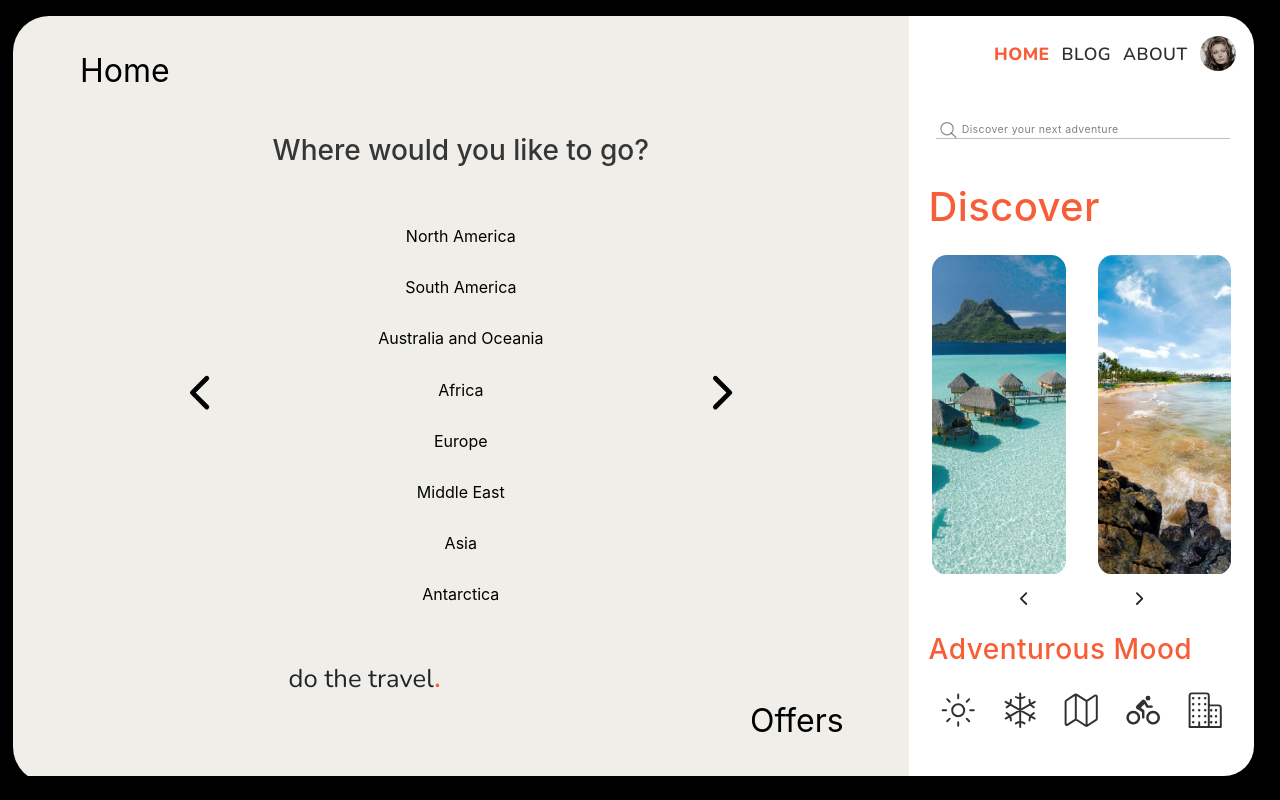
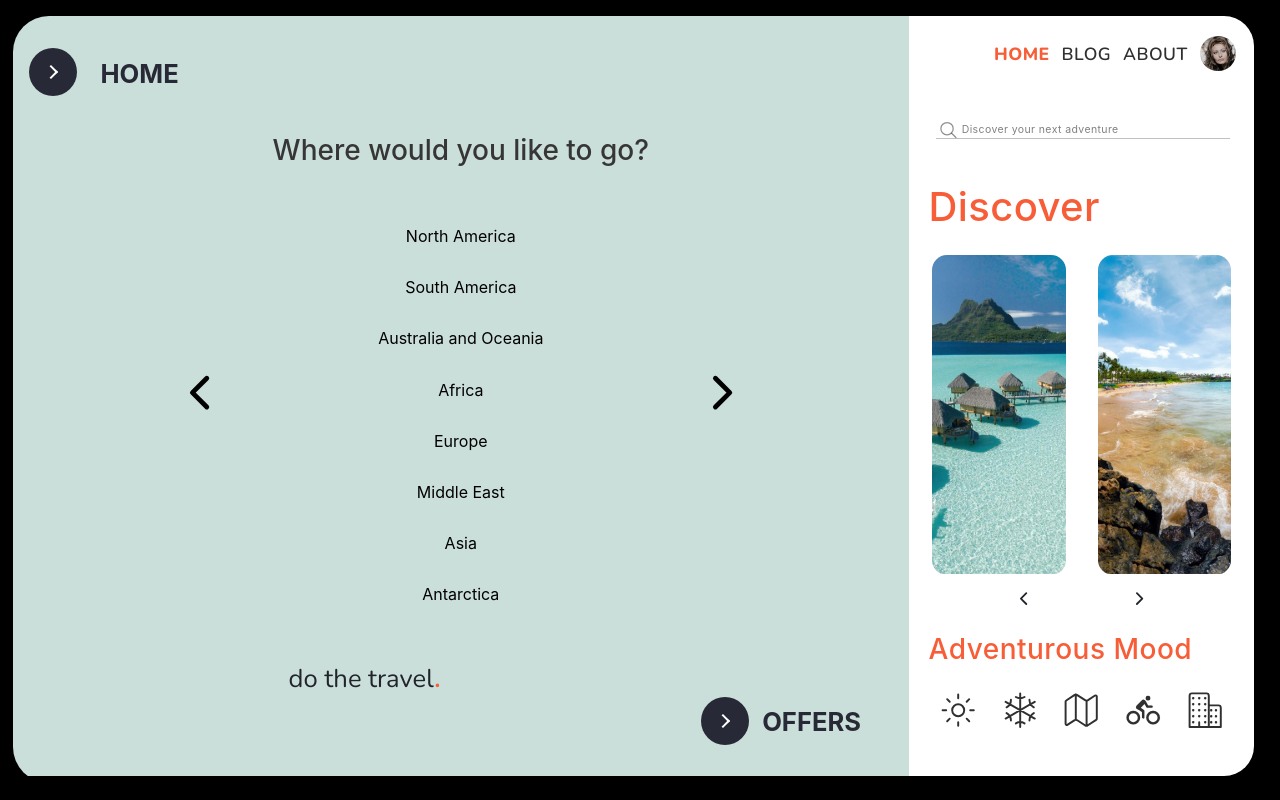
Before and after one commit to bidodev/react-dtravel-client, a React (Create React App) app: page /quiz in a window 1280 px wide. Built offline with nearby package versions, Linux system fonts and the light colour scheme.

Commit message:
some fixes etc.

```diff
--- a/src/components/intro/quiz/Quiz.component.js
+++ b/src/components/intro/quiz/Quiz.component.js
@@ -17,7 +17,7 @@ const setInvisible = (index) => {
   refCollection[index].style = "";
 };
 const forward = () => {
-  console.warn("previousFocus " + currentFocus)
+  console.warn("previousFocus " + currentFocus);
   setInvisible(currentFocus);
   if (currentFocus < 3) {
     currentFocus++;
@@ -25,7 +25,7 @@ const forward = () => {
     currentFocus = 0;
   }
   setVisible(currentFocus);
-  console.warn("currentFocus " + currentFocus)
+  console.warn("currentFocus " + currentFocus);
 };
 const back = () => {
   setInvisible(currentFocus);
@@ -51,13 +51,15 @@ const Quiz = () => {
   ));
   return (
     <div className="quiz-main">
-      <div  className="home">
-      <Link to="/" >
-        <button>
-          Home
-        </button>
-{/*         <div className = "pseudo-img"></div> */}
-      </Link>
+      <div className="home">
+        <Link to="/">
+          <button class="offers">
+            <span class="circle" aria-hidden="true">
+              <span class="icon arrow"></span>
+            </span>
+            <span class="button-text">HOME</span>
+          </button>
+        </Link>
       </div>
       <div className="back">
         <button onClick={back}>
@@ -71,14 +73,19 @@ const Quiz = () => {
         </button>
       </div>
       <div className="quiz-to-offers">
-        <button onClick={smoothScroll}>
-          Offers
+        <button class="offers" onClick={smoothScroll}>
+          <span class="circle" aria-hidden="true">
+            <span class="icon arrow"></span>
+          </span>
+          <span class="button-text">OFFERS</span>
         </button>
-   {/*      <div className = "pseudo-img"></div> */}
       </div>
       <div className="quiz-logo">
-        <p onClick={smoothScroll}> do the travel
-          <span>.</span></p>
+        <p onClick={smoothScroll}>
+          {" "}
+          do the travel
+          <span>.</span>
+        </p>
       </div>
     </div>
   );
--- a/src/components/intro/quiz/quiz.styles.scss
+++ b/src/components/intro/quiz/quiz.styles.scss
@@ -1,20 +1,32 @@
 * {
   box-sizing: border-box;
+  &::before,
+  &::after {
+    box-sizing: border-box;
   }
-*:focus, *:hover {
+}
+*:focus,
+*:hover {
   text-decoration: none;
-    outline:none;
+  outline: none;
 }
 p {
   cursor: pointer;
 }
-/*   .pseudo-img {
-    height: 6rem;
-    width: 6rem;
-  } */
+$bg: #f3f8fa;
+$white: #fff;
+$black: #282936;
+
+@mixin transition(
+  $property: all,
+  $duration: 0.45s,
+  $ease: cubic-bezier(0.65, 0, 0.076, 1)
+) {
+  transition: $property $duration $ease;
+}
 
 .quiz-main {
-  background: rgb(239, 238, 233);
+  background: #cbdfda;
   background-size: cover;
   margin: 0 auto;
   height: 95vh;
@@ -37,10 +49,10 @@
     ion-icon {
       font-size: 4vw;
       --ionicon-stroke-width: 60px;
-      &:hover{
+      &:hover {
         cursor: pointer;
         opacity: 0.5;
-        outline:none;
+        outline: none;
       }
     }
   }
@@ -56,12 +68,6 @@
     align-items: center;
     grid-row: 1;
     grid-column: 1/3;
-/*     .pseudo-img {
-        margin-left:.2em;
-        background: url("/img/to-home.jpg");
-        background-size: 2.5em;
-        background-repeat: no-repeat;
-    } */
   }
   .back {
     grid-row: 2;
@@ -78,11 +84,6 @@
     align-items: center;
     grid-row: 3;
     grid-column: 4/6;
-/*     .pseudo-img {
-        background: url("/img/to-offers.jpg");
-        background-size: 3em;
-        background-repeat: no-repeat;
-    } */
   }
   .quiz-logo {
     grid-row: 3;
@@ -111,22 +112,21 @@
     }
   }
   button {
-    padding: .5rem;
-    border-radius: .3rem;
-    margin-bottom: .7rem;
+    padding: 0.5rem;
+    border-radius: 0.3rem;
+    margin-bottom: 0.7rem;
     margin-left: 0.2rem;
     margin-right: 0.2rem;
-
   }
   button:hover {
     background-color: rgb(184, 75, 32);
     color: white;
-    outline:none;
+    outline: none;
   }
   button:focus {
     background-color: rgb(92, 14, 105);
     color: white;
-    outline:none;
+    outline: none;
   }
 }
 .bullets {
@@ -137,12 +137,13 @@ ul {
   list-style: none;
 }
 button {
-    outline:none;
+  outline: none;
   cursor: pointer;
   border: none;
   background: none;
-    &:hover, &:focus {
-        outline:none;
+  &:hover,
+  &:focus {
+    outline: none;
   }
 }
 .quiz-logo {
@@ -153,10 +154,94 @@ button {
   align-items: center;
   font-family: "Nunito", sans-serif;
   p {
+  }
   font-size: 1.6rem;
-        span{
+  span {
     font-size: 2rem;
-          color:#f75d37 ;
+    color: #f75d37;
+  }
+}
+
+.quiz-to-offers, .home {
+    button {
+        position: relative;
+        display: inline-block;
+        cursor: pointer;
+        outline: none;
+        border: 0;
+        vertical-align: middle;
+        text-decoration: none;
+        background: transparent;
+        padding: 0;
+        font-size: 1.6rem;
+        font-family: inherit;
+        &.offers {
+          width: 12rem;
+          height: auto;
+          .circle {
+            @include transition(all, 0.45s, cubic-bezier(0.65, 0, 0.076, 1));
+            position: relative;
+            display: block;
+            margin: 0;
+            width: 3rem;
+            height: 3rem;
+            background: $black;
+            border-radius: 1.625rem;
+            .icon {
+              @include transition(all, 0.45s, cubic-bezier(0.65, 0, 0.076, 1));
+              position: absolute;
+              top: 0;
+              bottom: 0;
+              margin: auto;
+              background: $white;
+              &.arrow {
+                @include transition(all, 0.45s, cubic-bezier(0.65, 0, 0.076, 1));
+                left: 0.625rem;
+                width: 1.125rem;
+                height: 0.125rem;
+                background: none;
+                &::before {
+                  position: absolute;
+                  content: "";
+                  top: -0.25rem;
+                  right: 0.0625rem;
+                  width: 0.625rem;
+                  height: 0.625rem;
+                  border-top: 0.125rem solid #fff;
+                  border-right: 0.125rem solid #fff;
+                  transform: rotate(45deg);
                 }
               }
             }
+          }
+          .button-text {
+            @include transition(all, 0.45s, cubic-bezier(0.65, 0, 0.076, 1));
+            position: absolute;
+            top: .33rem;
+            left: 0;
+            right: 0;
+            bottom: 0;
+            margin: 0 0 0 1.85rem;
+            color: $black;
+            font-weight: 700;
+            line-height: 1.6;
+            text-align: center;
+            text-transform: uppercase;
+          }
+        }
+        &:hover {
+          .circle {
+            width: 100%;
+            .icon {
+              &.arrow {
+                background: $white;
+                transform: translate(1rem, 0);
+              }
+            }
+          }
+          .button-text {
+            color: $white;
+          }
+        }
+      }
+}
--- a/src/components/offers/handleOfferSearch.js
+++ b/src/components/offers/handleOfferSearch.js
@@ -6,13 +6,13 @@ const handleOfferSearch = ({ input }, defaultItem, fulldata) => {
   console.log(input)
   //prevent empty input treating
   if (input === undefined || input === null) {
-    const firstEightItems = [];
+    const firstNItems = [];
     (() => {
-      for (let i = 0; i < 8; i++) {
-        firstEightItems.push(fulldata[i])
+      for (let i = 0; i < 12; i++) {
+        firstNItems.push(fulldata[i])
       }
     })();
-    return firstEightItems;
+    return firstNItems;
   }
   //search goes a bit smarter
   //------
```
Lines whose indentation alone changed are shown as unchanged.
